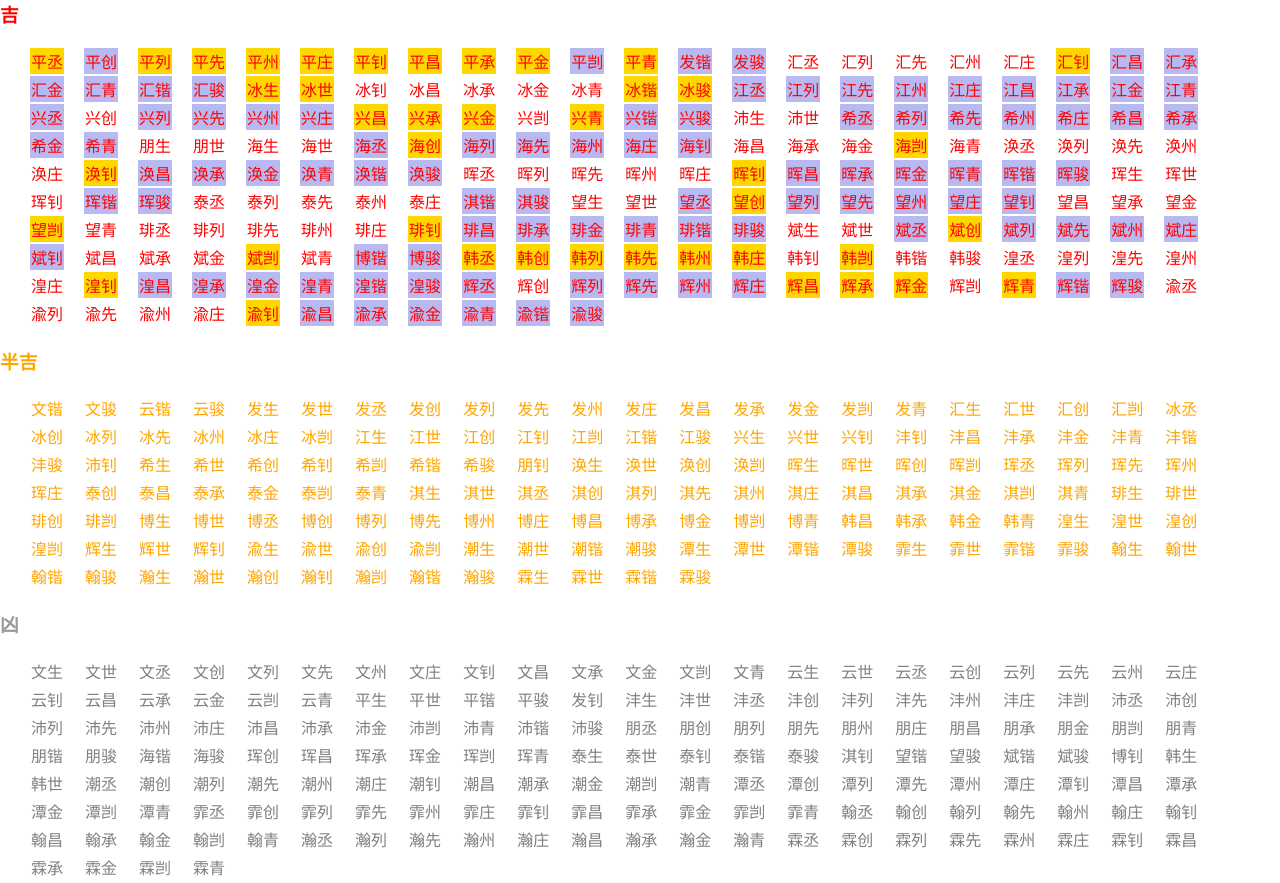
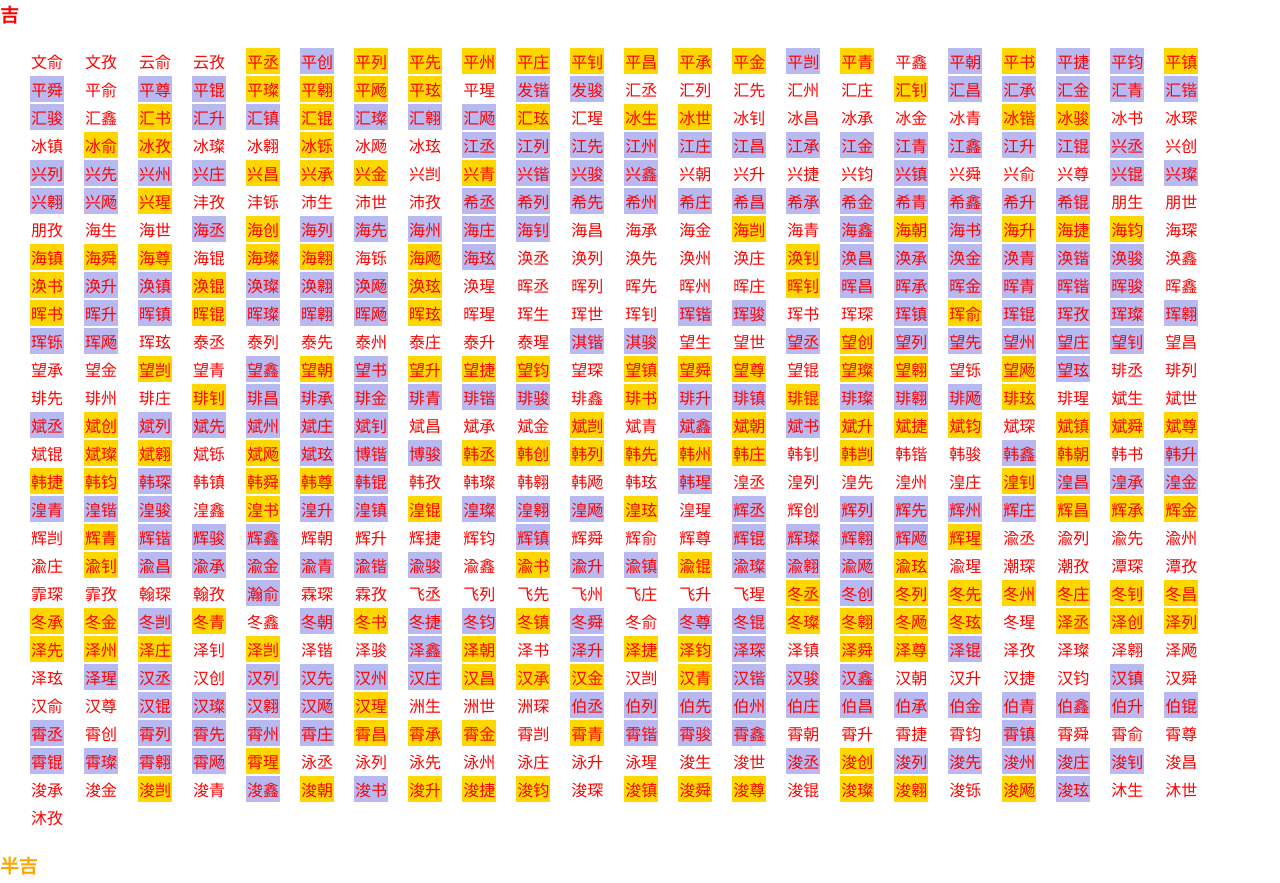
Before and after one commit to xsh627/hello-word, a plain HTML site: page pages/tools/nameTool.html in a window 1280 px wide. Shown: the top 883 px of the page. Drawn offline with nearby package versions, Linux system fonts and the light colour scheme.

Commit message:
[gh-pages]-update nameTool

```diff
--- a/pages/tools/nameTool.html
+++ b/pages/tools/nameTool.html
@@ -121,7 +121,17 @@
         霏: 16,
         翰: 16,
         瀚: 20,
-        霖: 16
+        霖: 16,
+        飞: 9,
+        冬: 5,
+        泽: 17,
+        汉: 15,
+        洲: 10,
+        伯: 7,
+        霄: 15,
+        泳: 9,
+        浚: 11,
+        沐: 8
       }
       const jinObj = {
         生: 5,
@@ -139,7 +149,26 @@
         剀: 12,
         青: 8,
         锴: 17,
-        骏: 17
+        骏: 17,
+        鑫: 22,
+        朝: 12,
+        书: 10,
+        升: 4,
+        捷: 12,
+        钧: 12,
+        琛: 13,
+        镇: 18,
+        舜: 12,
+        俞: 9,
+        尊: 12,
+        锟: 16,
+        孜: 7,
+        璨: 18,
+        翱: 18,
+        铄: 23,
+        飏: 18,
+        玹: 10,
+        瑆: 14
       }
       const firstName = '萧'
       const firstNameNum = 18
```
